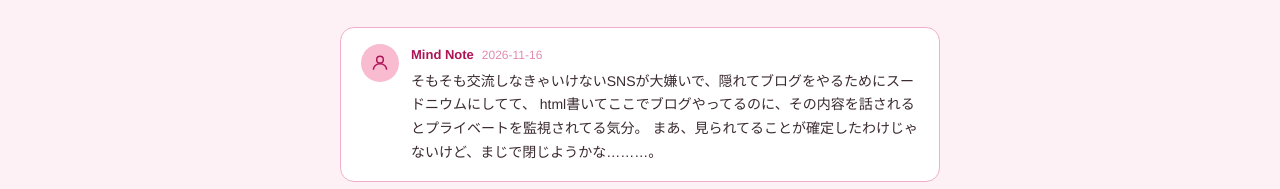
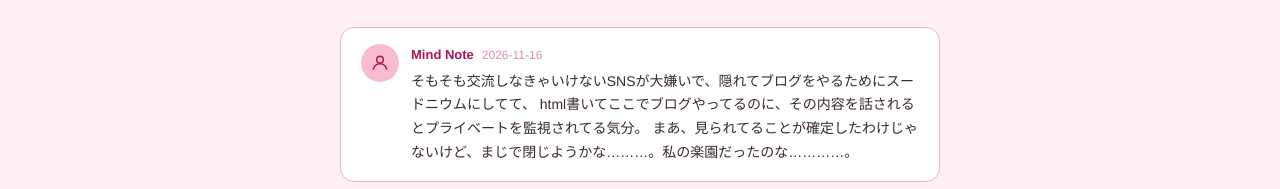
Before and after one commit to Azaleacreativeroom888/fan-psychology, a plain HTML site: page blog.html in a window 1280 px wide. Shown: the part 198-387 px from the top of the page. Drawn offline with Linux system fonts and the light colour scheme.

Commit message:
Update blog.html

```diff
--- a/blog.html
+++ b/blog.html
@@ -93,7 +93,7 @@
       <div class="tweet-head"><span class="tweet-name">Mind Note</span><span class="tweet-date">2026-11-16</span></div>
       <p class="tweet-text">そもそも交流しなきゃいけないSNSが大嫌いで、隠れてブログをやるためにスードニウムにしてて、
       html書いてここでブログやってるのに、その内容を話されるとプライベートを監視されてる気分。
-      まあ、見られてることが確定したわけじゃないけど、まじで閉じようかな………。</p>
+      まあ、見られてることが確定したわけじゃないけど、まじで閉じようかな………。私の楽園だったのな…………。</p>
     </div>
   </div>
 
```
